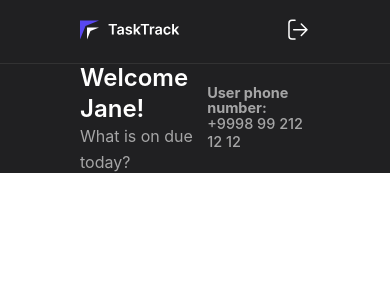
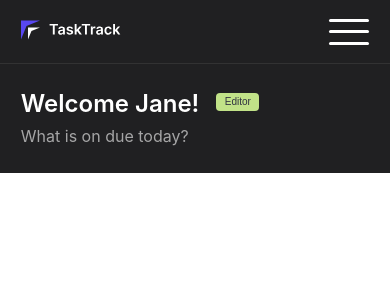
Before and after one commit to NigoraMamad/TaskManager, a React (Vite) app in the folder Frontend/: page / in a window 390 px wide. Shown: the top 300 px of the page. Built offline with nearby package versions, Linux system fonts and the light colour scheme.

Commit message:
Header done and it is adaptable and down side of the header done and it is too adaptable

```diff
--- a/Frontend/src/components/AppHeader/AppHeader.css
+++ b/Frontend/src/components/AppHeader/AppHeader.css
@@ -3,16 +3,14 @@
 }
 
 header {
-    padding: 20px 80px;
+    padding: 22px calc(5.63vw - 1.12px);
     width: 100%;
     height: 64px;
     display: flex;
     justify-content: space-between;
     align-items: center;
     background-color: var(--darkBlack);
-
-
-border-bottom: 1px solid #FFFFFF14;
+    border-bottom: 1px solid #FFFFFF14;
 
 }
 
@@ -21,3 +19,74 @@ header button {
     background-color: transparent;
     cursor: pointer;
 }
+
+.burger {
+    display: none;
+}
+
+@media (max-width:768px) {
+    header .login {
+        display: none;
+    }
+
+    header .burger {
+        display: block;
+    }
+}
+
+
+
+
+
+/*burger menu styles start*/
+.burger-checkbox {
+    position: absolute;
+    visibility: hidden;
+}
+
+.burger {
+    cursor: pointer;
+    position: relative;
+    border: none;
+    background: transparent;
+    width: 40px;
+    height: 26px;
+}
+
+.burger::before,
+.burger::after {
+    content: '';
+    left: 0;
+    position: absolute;
+    display: block;
+    width: 40px;
+    height: 3px;
+    border-radius: 10px;
+    background: #FFF;
+}
+
+.burger::before {
+    top: 0;
+    box-shadow: 0 11px 0 #FFF;
+    transition: box-shadow .3s .15s, top .3s .15s, transform .3s;
+}
+
+.burger::after {
+    bottom: 0;
+    transition: bottom .3s .15s, transform .3s;
+}
+
+.burger-checkbox:checked+.burger::before {
+    top: 11px;
+    transform: rotate(45deg);
+    box-shadow: 0 6px 0 rgba(0, 0, 0, 0);
+    transition: box-shadow .15s, top .3s, transform .3s .15s;
+}
+
+.burger-checkbox:checked+.burger::after {
+    bottom: 11px;
+    transform: rotate(-45deg);
+    transition: bottom .3s, transform .3s .15s;
+}
+
+/*burger menu styles end*/
--- a/Frontend/src/components/AppHeader/AppHeader.tsx
+++ b/Frontend/src/components/AppHeader/AppHeader.tsx
@@ -1,15 +1,16 @@
 import './AppHeader.css';
-import logo from '../../../public/logo.svg';
-import loginbtn from '../../../public/loginbtn.svg';
+import logo from '/logo.svg';
+import loginbtn from '/loginbtn.svg';
+
 const AppHeader = () => {
     return (
-        <>
-            <header>
-                <button><img src={logo} alt="logo"/></button>
-                <button><img src={loginbtn} alt="loginbtn"/></button>
-            </header>
-        </>
-    )
-}
+        <header>
+            <button><img src={logo} alt="logo" /></button>
+            <button className='login'><img src={loginbtn} alt="loginbtn" /></button>
+            <input type="checkbox" id="burger-checkbox" className="burger-checkbox" />
+            <label className="burger" htmlFor="burger-checkbox"></label>
+        </header>
+    );
+};
 
 export default AppHeader;
--- a/Frontend/src/components/UserInfo/UserInfo.css
+++ b/Frontend/src/components/UserInfo/UserInfo.css
@@ -2,10 +2,12 @@
     --darkBlack: #202022;
     --white: #FFFFFF;
     --lightWhite: #FFFFFF99;
+    --lightGreen: #C1E288;
+    --lighblue: #303240;
 }
 
 .userinfowrapper {
-    padding: 20px 80px;
+    padding: 22px calc(5.63vw - 1.12px);
     width: 100%;
     height: 109px;
     display: flex;
@@ -14,7 +16,14 @@
     background-color: var(--darkBlack);
 }
 
-.userinfowrapper h1 {
+.userinfowrapper .username {
+    position: relative;
+    display: flex;
+    flex-direction: column;
+    gap: 5px;
+}
+
+.userinfowrapper .username h1 {
     font-family: 'Inter', sans-serif;
     font-weight: 600;
     font-size: 24px;
@@ -22,11 +31,37 @@
     color: var(--white);
 }
 
-.userinfowrapper span {
+.userinfowrapper .username span {
     font-family: 'Inter', sans-serif;
     font-size: 16px;
     line-height: 160%;
     color: var(--lightWhite);
+}
+
+.userinfowrapper .username .userRole {
+    position: absolute;
+    top: 5px;
+    right: -60px;
+    width: 43px;
+    height: 18px;
+    padding-right: 6px;
+    padding-left: 6px;
+    border-radius: 4px;
+    background-color: var(--lightGreen);
+    font-family: 'Source Sans Pro', sans-serif;
+    font-size: 10px;
+    line-height: 12px;
+    vertical-align: middle;
+    color: var(--lighblue);
+    display: flex;
+    justify-content: center;
+    align-items: center;
+}
+
+.userinfowrapper .userphone {
+    display: flex;
+    flex-direction: column;
+    gap: 5px;
 }
 
 .userinfowrapper .userphone h2 {
@@ -41,4 +76,11 @@
     font-weight: 500;
     font-size: 14.48px;
     line-height: 100%;
+    color: var(--white);
 }
+
+@media (max-width:768px) {
+    .userinfowrapper .userphone {
+        display: none;
+    }
+}
--- a/Frontend/src/components/UserInfo/UserInfo.tsx
+++ b/Frontend/src/components/UserInfo/UserInfo.tsx
@@ -7,6 +7,7 @@ const UserInfo = () => {
                 <div className="username">
                     <h1>Welcome Jane!</h1>
                     <span>What is on due today?</span>
+                    <div className="userRole">Editor</div>
                 </div>
                 <div className="userphone">
                     <h2>User phone number:</h2>
```
